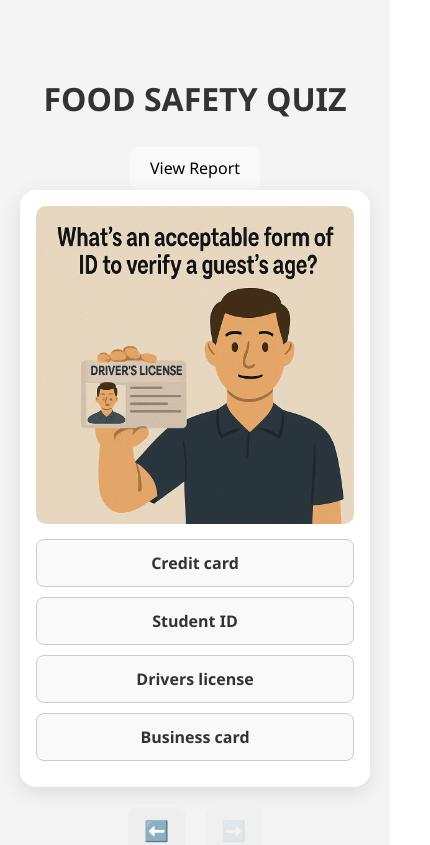
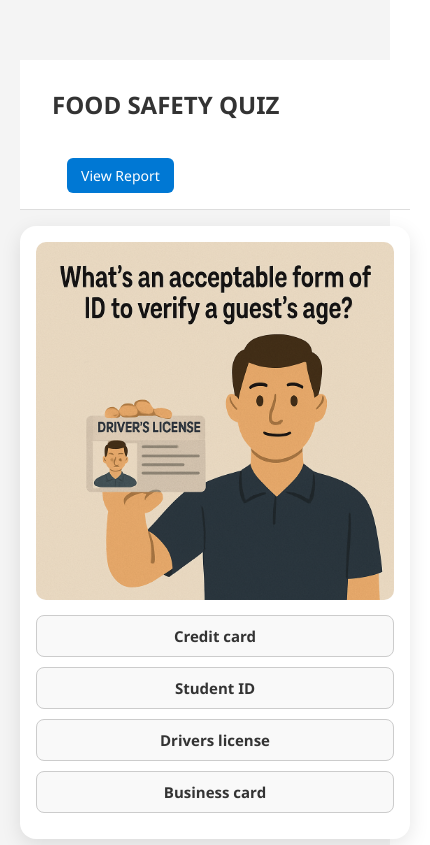
Before and after one commit to pragyamittal0/Food_safety, a React (Vite) app: page / in a window 390 px wide. Shown: the top 845 px of the page, 430 px wide, since content can reach past the window. Built offline with nearby package versions, Linux system fonts and the light colour scheme.

Commit message:
Update App.css

```diff
--- a/src/App.css
+++ b/src/App.css
@@ -1,15 +1,22 @@
+/* === GLOBAL STYLES === */
 body {
   margin: 0;
   background-color: #f4f4f4;
   font-family: 'Segoe UI', sans-serif;
-  justify-content: center;
+  display: flex;
+  flex-direction: column;
+  align-items: center;
 }
 
 .container {
-  max-width: 600px;
+  width: 100%;
+  max-width: 800px;
   margin: 40px auto;
   padding: 20px;
   text-align: center;
+  display: flex;
+  flex-direction: column;
+  align-items: center;
 }
 
 .title {
@@ -19,7 +26,37 @@ body {
   color: #333;
 }
 
-/* Card */
+/* === TOP BAR === */
+.top-bar {
+  width: 100%;
+  max-width: 800px;
+  display: flex;
+  justify-content: space-between;
+  align-items: center;
+  padding: 1rem 2rem;
+  background-color: #ffffff;
+  border-bottom: 1px solid #ddd;
+  margin-bottom: 1rem;
+  box-sizing: border-box;
+}
+
+.report-button {
+  padding: 10px 18px;
+  background-color: #0078d4;
+  color: white;
+  border: none;
+  border-radius: 6px;
+  font-size: 14px;
+  cursor: pointer;
+  transition: background-color 0.2s ease;
+  margin-left: 15px;
+}
+
+.report-button:hover {
+  background-color: #005a9e;
+}
+
+/* === QUIZ CARD === */
 .carousel-wrapper {
   width: 100%;
   display: flex;
@@ -34,11 +71,12 @@ body {
 }
 
 .card {
+  width: 100%;
+  max-width: 600px;
   background: white;
   border-radius: 16px;
   box-shadow: 0 6px 20px rgba(0, 0, 0, 0.1);
   padding: 16px;
-  max-width: 100%;
   display: flex;
   flex-direction: column;
   align-items: center;
@@ -52,7 +90,7 @@ body {
   margin-bottom: 15px;
 }
 
-/* Options */
+/* === OPTIONS === */
 .option {
   width: 100%;
   margin-bottom: 10px;
@@ -88,7 +126,7 @@ body {
   opacity: 0.9;
 }
 
-/* Navigation */
+/* === NAVIGATION BUTTONS === */
 .navigation {
   margin: 20px 0;
 }
@@ -113,7 +151,7 @@ body {
   cursor: not-allowed;
 }
 
-/* Dots */
+/* === PAGE INDICATOR DOTS === */
 .dots {
   margin-top: 12px;
 }
@@ -132,7 +170,7 @@ body {
   background-color: #333;
 }
 
-/* Summary */
+/* === QUIZ SUMMARY === */
 .summary {
   position: fixed;
   top: 0;
@@ -166,3 +204,87 @@ body {
   font-size: 18px;
   color: #444;
 }
+
+/* === EMBEDDED POWER BI REPORT === */
+.report-container {
+  position: fixed;
+  top: 0;
+  left: 0;
+  width: 100vw;
+  height: 100vh;
+  background-color: #f4f4f4;
+  display: flex;
+  justify-content: center;
+  align-items: center;
+  z-index: 999;
+  padding: 0;
+}
+
+.report-container iframe {
+  width: 100vw;
+  height: 100vh;
+  border: none;
+  border-radius: 0;
+  background-color: #fff;
+}
+
+/* === CLOSE REPORT BUTTON === */
+.close-button {
+  position: absolute;
+  top: 20px;
+  right: 30px;
+  background-color: #e81123;
+  color: white;
+  border: none;
+  padding: 10px 20px;
+  font-size: 15px;
+  border-radius: 8px;
+  cursor: pointer;
+  font-weight: bold;
+  z-index: 1001;
+  box-shadow: 0 4px 8px rgba(0, 0, 0, 0.15);
+  transition: background-color 0.3s ease;
+}
+
+.close-button:hover {
+  background-color: #c50f1f;
+}
+
+/* === MOBILE RESPONSIVENESS === */
+@media (max-width: 600px) {
+  .top-bar {
+    flex-direction: column;
+    align-items: flex-start;
+    gap: 10px;
+  }
+
+  .title {
+    font-size: 24px;
+  }
+
+  .report-button {
+    font-size: 14px;
+    padding: 8px 14px;
+  }
+
+  .summary-box {
+    padding: 24px;
+  }
+
+  .option {
+    font-size: 15px;
+    padding: 10px 14px;
+  }
+
+  .nav-button {
+    font-size: 18px;
+    padding: 8px 12px;
+  }
+
+  .close-button {
+    top: 10px;
+    right: 10px;
+    padding: 8px 14px;
+    font-size: 13px;
+  }
+}
```
